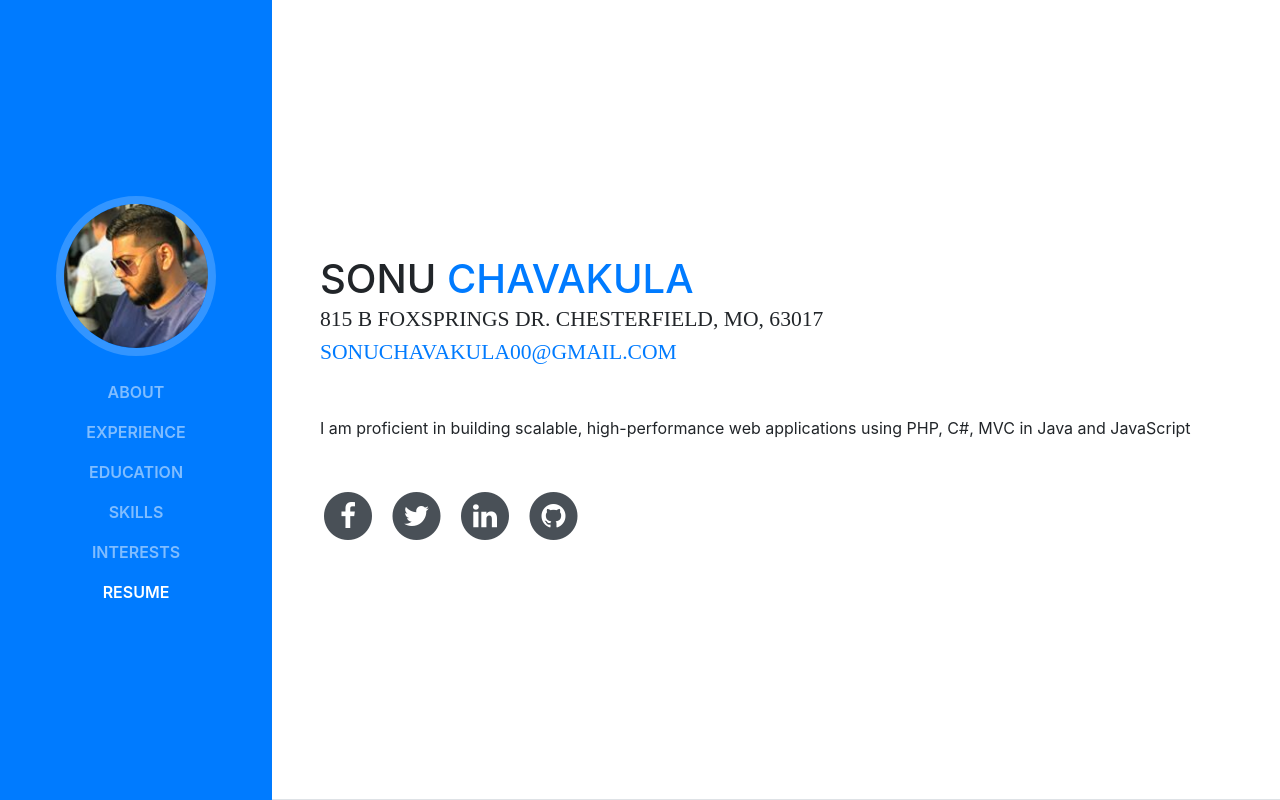
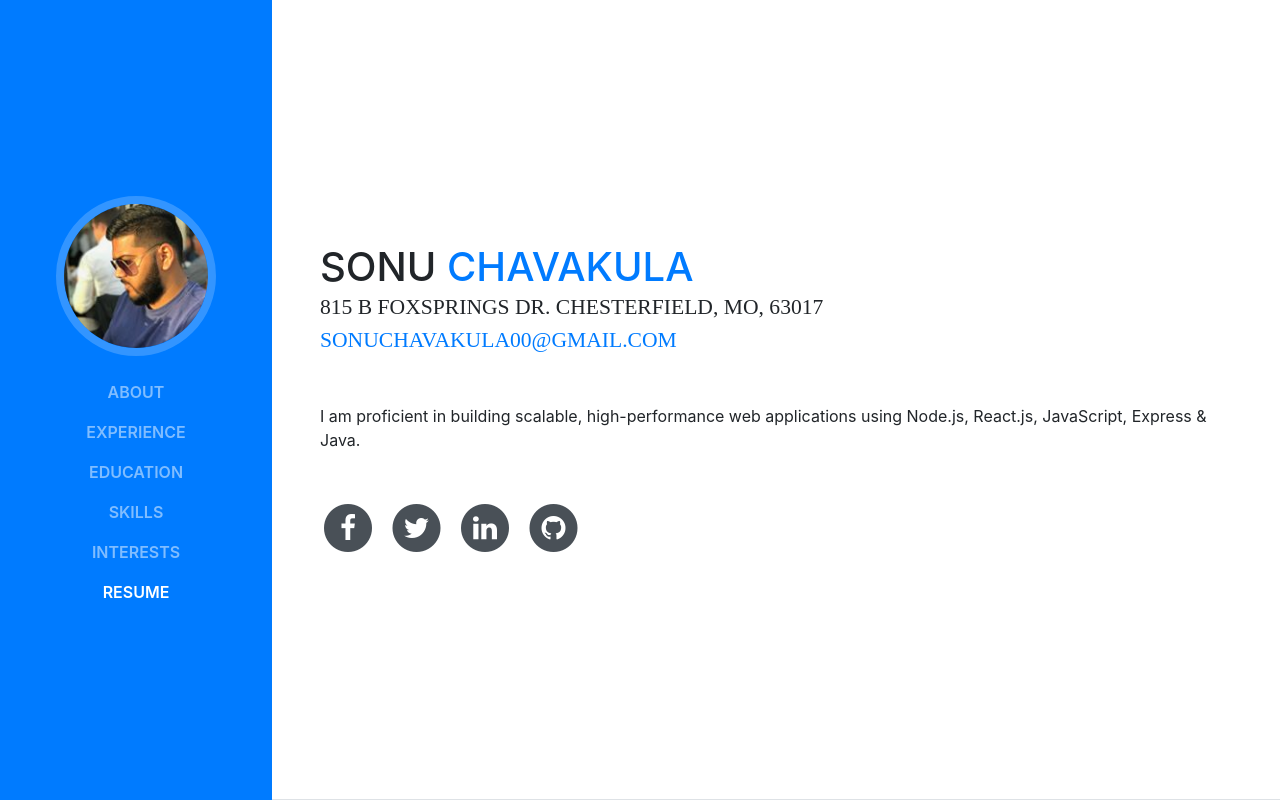
Before and after one commit to abhiramchavakula/sonuchavakula.github.io, a website with bundled scripts: page index.html in a window 1280 px wide. Shown: the top 800 px of the page. Built offline with nearby package versions, Linux system fonts and the light colour scheme; a web font is replaced by a local one.

Commit message:
Update index.html

```diff
--- a/index.html
+++ b/index.html
@@ -71,7 +71,7 @@
           <div class="subheading mb-5">815 B Foxsprings Dr. Chesterfield, MO, 63017<br>
             <a href="mailto:sonuchavakula00@gmail.com">sonuchavakula00@gmail.com</a>
           </div>
-          <p class="mb-5">I am proficient in building scalable, high-performance web applications using PHP, C#, MVC in Java and JavaScript</p>
+          <p class="mb-5">I am proficient in building scalable, high-performance web applications using Node.js, React.js, JavaScript, Express & Java.</p>
           <ul class="list-inline list-social-icons mb-0">
             <li class="list-inline-item">
               <a href="https://www.facebook.com/sonu.chavakula" target="_blank">
```
